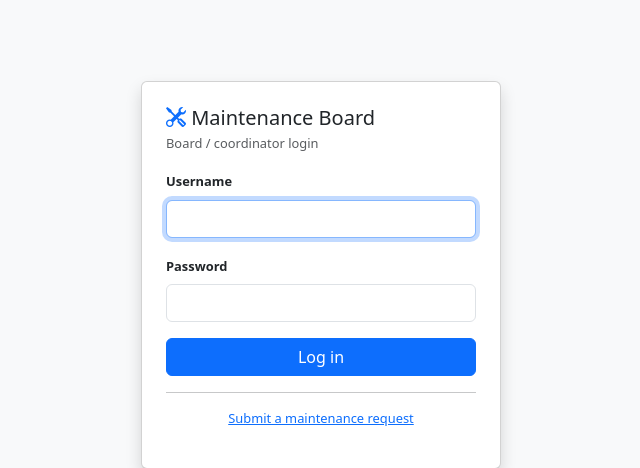
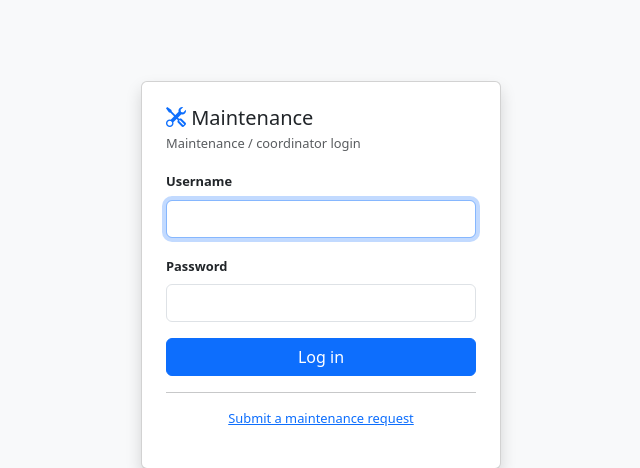
Before and after one commit to shansen5/Bellcoho-Ticketing, a Flask app: page /board/login in a window 1280 px wide. Shown: the part 125-593 px from the top of the page, without its empty margins (319-959 px from the left). Run offline with Flask 3, Linux system fonts and the light colour scheme.

Commit message:
Deploy to Digital Ocean droplet.

```diff
--- a/app.py
+++ b/app.py
@@ -47,7 +47,7 @@ def create_app(config=None):
     # -----------------------------------------------------------------------
     login_manager = LoginManager(app)
     login_manager.login_view = "auth.login"
-    login_manager.login_message = "Please log in to access the board dashboard."
+    login_manager.login_message = "Please log in to access the dashboard."
 
     @login_manager.user_loader
     def load_user(user_id):
--- a/templates/base_board.html
+++ b/templates/base_board.html
@@ -3,7 +3,7 @@
 <head>
   <meta charset="UTF-8">
   <meta name="viewport" content="width=device-width, initial-scale=1">
-  <title>{% block title %}Maintenance Board{% endblock %} – Cohousing Maintenance</title>
+  <title>{% block title %}Maintenance {% endblock %} – Cohousing Maintenance</title>
   <link rel="stylesheet" href="https://cdn.jsdelivr.net/npm/bootstrap@5.3.2/dist/css/bootstrap.min.css">
   <link rel="stylesheet" href="https://cdn.jsdelivr.net/npm/bootstrap-icons@1.11.3/font/bootstrap-icons.min.css">
   <link rel="stylesheet" href="{{ url_for('static', filename='css/style.css') }}">
@@ -15,7 +15,7 @@
   <nav id="sidebar" class="d-flex flex-column py-2">
     <a href="{{ url_for('board.dashboard') }}" class="brand">
       <i class="bi bi-tools me-1"></i> Maintenance<br>
-      <small class="fw-normal">Board Portal</small>
+      <small class="fw-normal">Portal</small>
     </a>
 
     <div class="nav-section mt-3">Tickets</div>
--- a/templates/login.html
+++ b/templates/login.html
@@ -3,15 +3,15 @@
 <head>
   <meta charset="UTF-8">
   <meta name="viewport" content="width=device-width, initial-scale=1">
-  <title>Board Login – Cohousing Maintenance</title>
+  <title>Login – Cohousing Maintenance</title>
   <link rel="stylesheet" href="https://cdn.jsdelivr.net/npm/bootstrap@5.3.2/dist/css/bootstrap.min.css">
   <link rel="stylesheet" href="{{ url_for('static', filename='css/style.css') }}">
 </head>
 <body class="bg-light d-flex align-items-center justify-content-center min-vh-100">
   <div class="card shadow" style="width:360px">
     <div class="card-body p-4">
-      <h5 class="mb-1"><i class="bi bi-tools text-primary"></i> Maintenance Board</h5>
-      <p class="text-muted small mb-3">Board / coordinator login</p>
+      <h5 class="mb-1"><i class="bi bi-tools text-primary"></i> Maintenance </h5>
+      <p class="text-muted small mb-3">Maintenance / coordinator login</p>
       {% with messages = get_flashed_messages(with_categories=true) %}
         {% for cat, msg in messages %}
           <div class="alert alert-{{ cat }} py-2 small">{{ msg }}</div>
```
Also changed, not shown: 2 other files.
